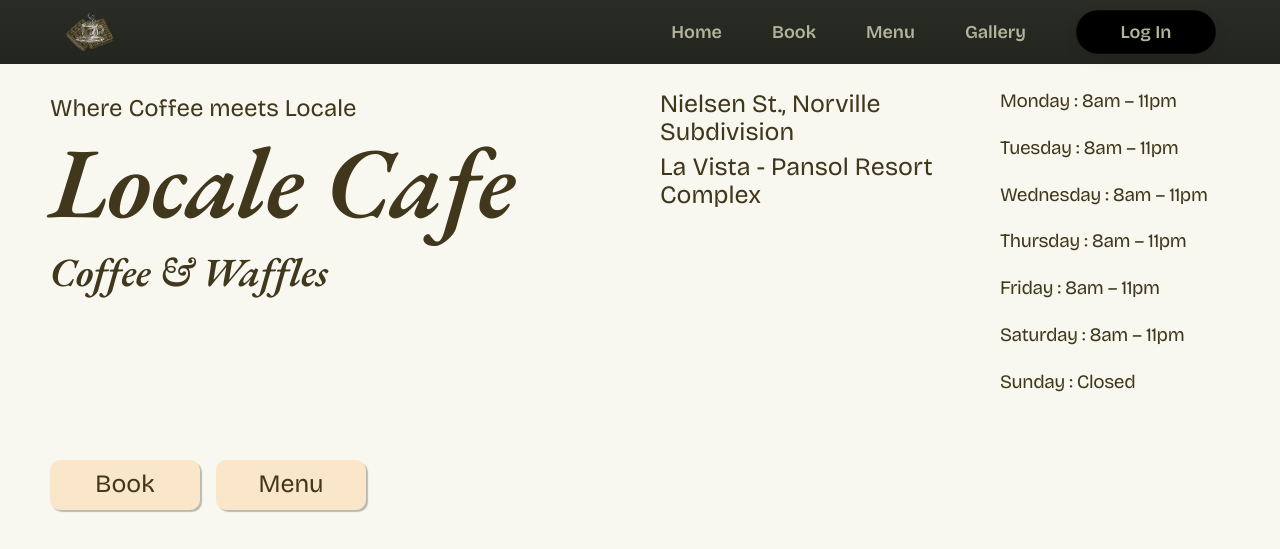
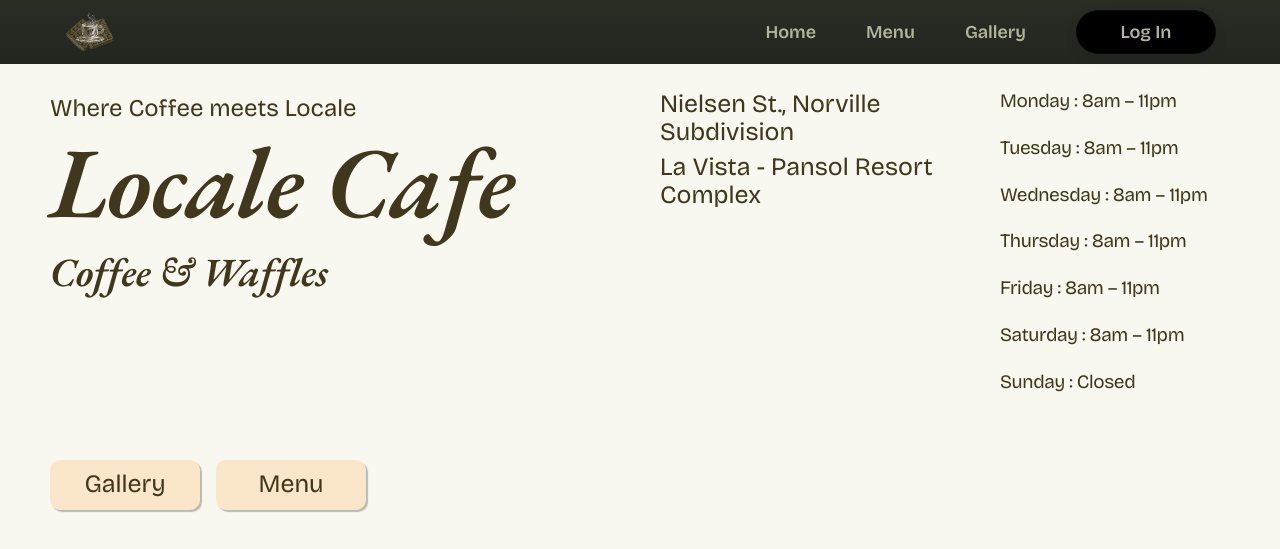
Before and after one commit to Miiihawk/CS211-Cafe-Menu-and-Booking-Tracker, a React (Vite) app in the folder frontend/: page / in a window 1280 px wide. Shown: the top 549 px of the page. Built offline with nearby package versions, Linux system fonts and the light colour scheme; a web font is replaced by a local one.

Commit message:
fixed homepage

```diff
--- a/frontend/src/App.jsx
+++ b/frontend/src/App.jsx
@@ -9,7 +9,6 @@ import Home from './Home'
 import SignUp from './SignUp'
 import LogIn from './LogIn'
 import Menu from './Menu'
-import Booking from './Booking'
 import Gallery from './Gallery'
 import UserDashboard from './screens/user/UserDashboard'
 import UserBooking from './screens/user/UserBooking'
@@ -24,7 +23,6 @@ function App() {
         <Route path="/register" element={<SignUp />} />
         <Route path="/login" element={<LogIn />} />
         <Route path="/menu" element={<Menu />} />
-        <Route path="/booking" element={<Booking />} />
         <Route path="/gallery" element={<Gallery />} />
 
         <Route path="/a_home" element={<AdminDashboard />} />
--- a/frontend/src/Booking.jsx
+++ /dev/null
@@ -1,28 +0,0 @@
-import React from 'react'
-import logoSrc from "./assets/Light LocaleCafe logo.PNG";
-
-function Booking() {
-    return (
-        <header className="header">
-                <a href="/" className="logo">
-                  <img src={logoSrc} alt="LocaleCafe logo" className="header-logo" />
-                </a>
-
-                <nav className="navibar">
-                  <p
-                    id="for-the-selection-button-3"
-                    className="for-the-selection-button-3"
-                  />
-                  <a href="/">Home</a>
-                  <a href="/booking">Book</a>
-                  <a href="/menu">Menu</a>
-                  <a href="/gallery">Gallery</a>
-                  <a className="c-button" href="/login">
-                    <span className="label">Log In</span>
-                  </a>
-                </nav>
-              </header>
-    )
-}
-
-export default Booking
--- a/frontend/src/Home.jsx
+++ b/frontend/src/Home.jsx
@@ -18,7 +18,6 @@ export default function Home(props) {
             className="for-the-selection-button-3"
           />
           <a href="/">Home</a>
-          <a href="/booking">Book</a>
           <a href="/menu">Menu</a>
           <a href="/gallery">Gallery</a>
           <a className="c-button" href="/login">
@@ -39,8 +38,8 @@ export default function Home(props) {
             </div>
 
             <div className="front-page-button-row">
-              <Link to="/booking" className="front-page-button11">
-                <span className="front-page-text16">Book</span>
+              <Link to="/gallery" className="front-page-button11">
+                <span className="front-page-text16">Gallery</span>
               </Link>
               <Link to="/menu" className="front-page-button21">
                 <span className="front-page-text17">Menu</span>
```
